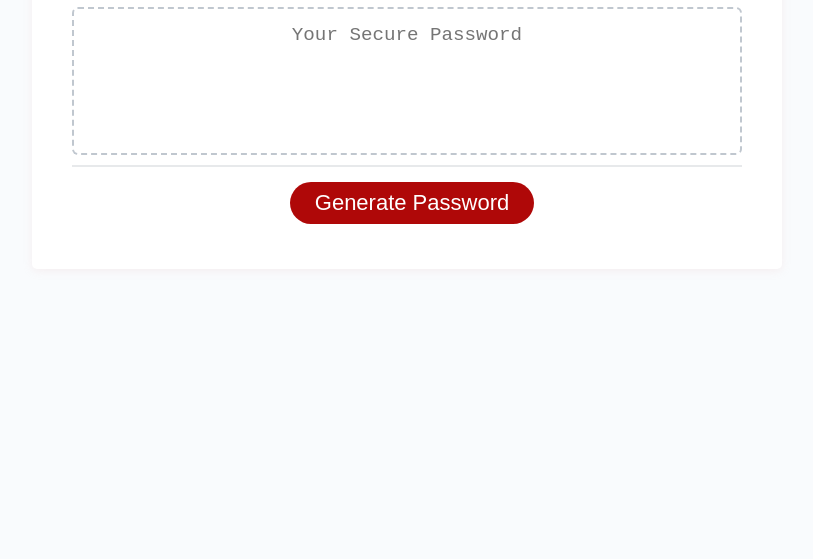
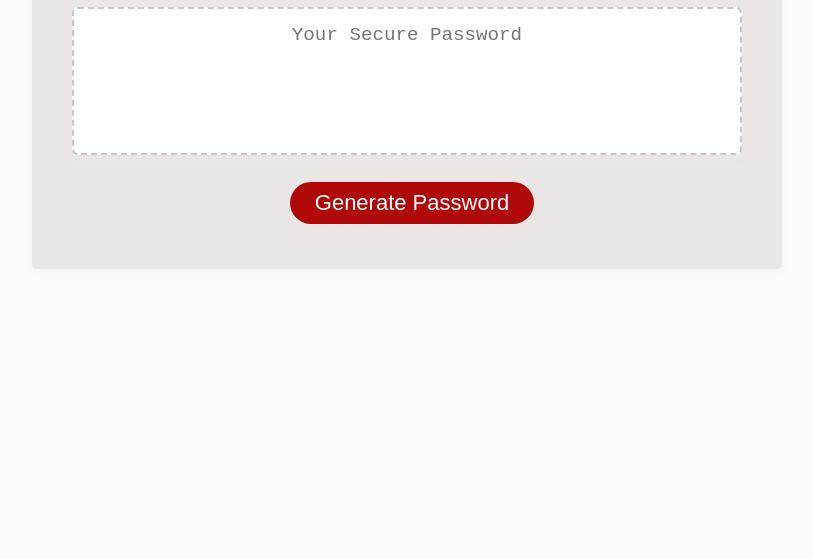
Before and after one commit to sasterck/you-shall-not-pass, a plain HTML site: page index.html in a window 1280 px wide. Shown: the part 241-800 px from the top of the page, without its empty margins (233-1046 px from the left). Drawn offline with Linux system fonts and the light colour scheme.

Commit message:
color updates

```diff
--- a/assets/style.css
+++ b/assets/style.css
@@ -33,7 +33,7 @@ header {
 }
 
 .card {
-  background-color: hsl(0, 0%, 100%);
+  background-color: hsl(0, 8%, 91%);
   border-radius: 5px;
   border-width: 1px;
   box-shadow: rgba(238, 195, 195, 0.217) 0px 2px 8px 0px;
```
